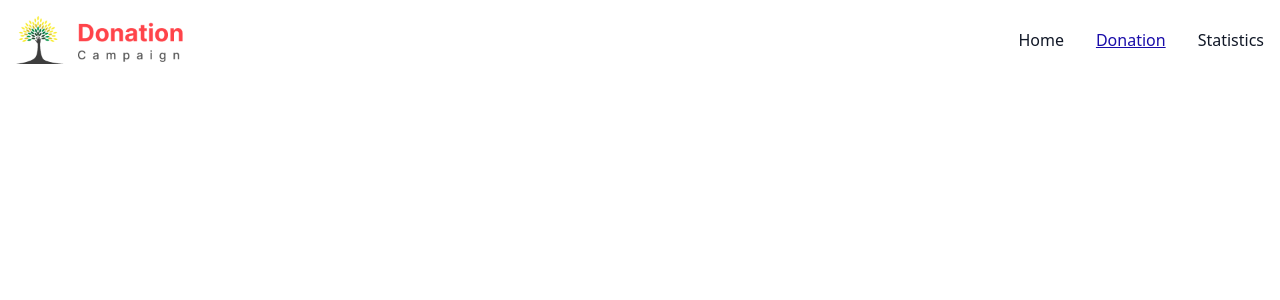
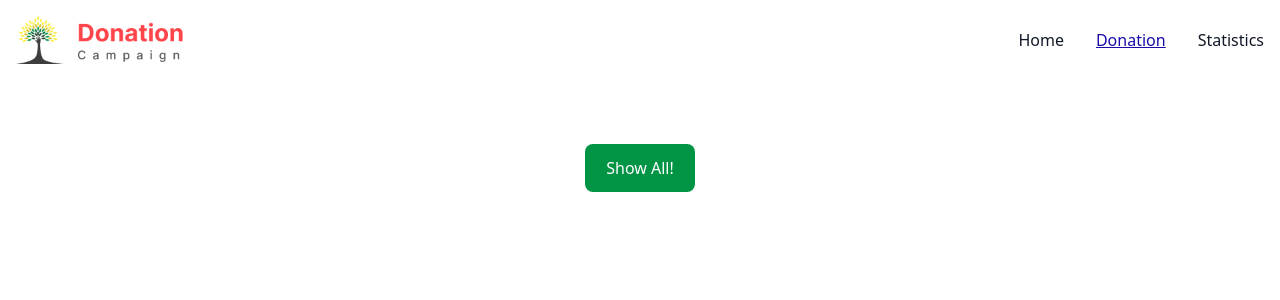
Before and after one commit to Yousufjoy/Donation_web, a React (Vite) app: page /donation in a window 1280 px wide. Shown: the top 300 px of the page. Built offline with nearby package versions, Linux system fonts and the light colour scheme.

Commit message:
show all button functionality has been added in donation route

```diff
--- a/src/Donation/Donation.jsx
+++ b/src/Donation/Donation.jsx
@@ -5,6 +5,7 @@ import DonationCard from "../../DonationCard/DonationCard";
 
 const Donation = () => {
   const datas = useLoaderData();
+  const [dataLength, setDataLength] = useState(4);
 
   const [donated, setDonated] = useState([]);
   // Jei jei data gula store ase seigula dorkar so ekhane outside{localStorage e store kora data} theke jehetu antesi tai useEffect use kortesi!
@@ -19,13 +20,23 @@ const Donation = () => {
   }, []);
 
   return (
+    <>
       <div className=" grid grid-cols-2 gap-5 max-w-7xl mx-auto my-8">
-      {donated.map((donation) => {
+        {donated.slice(0, dataLength).map((donation) => {
           return (
             <DonationCard key={donation.id} donation={donation}></DonationCard>
           );
         })}
       </div>
+      <div className="text-center">
+        <button
+          className=" w-[110px] h-[48px] rounded-lg text-center text-white bg-[#009444]"
+          onClick={() => setDataLength(donated.length)}
+        >
+          Show All!
+        </button>
+      </div>
+    </>
   );
 };
 
```
Also changed, not shown: DonationCard/DonationCard.jsx (+5 -23 lines). Lines whose indentation alone changed are shown as unchanged.
